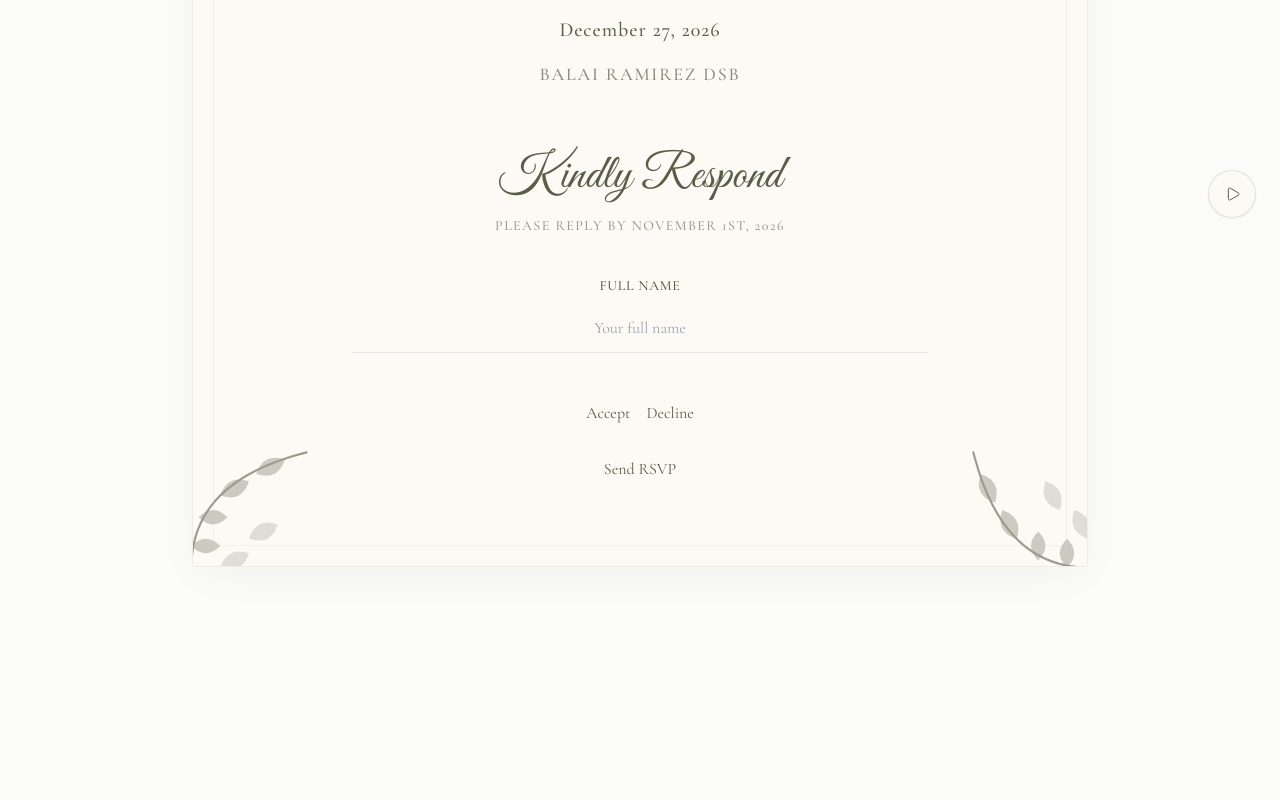
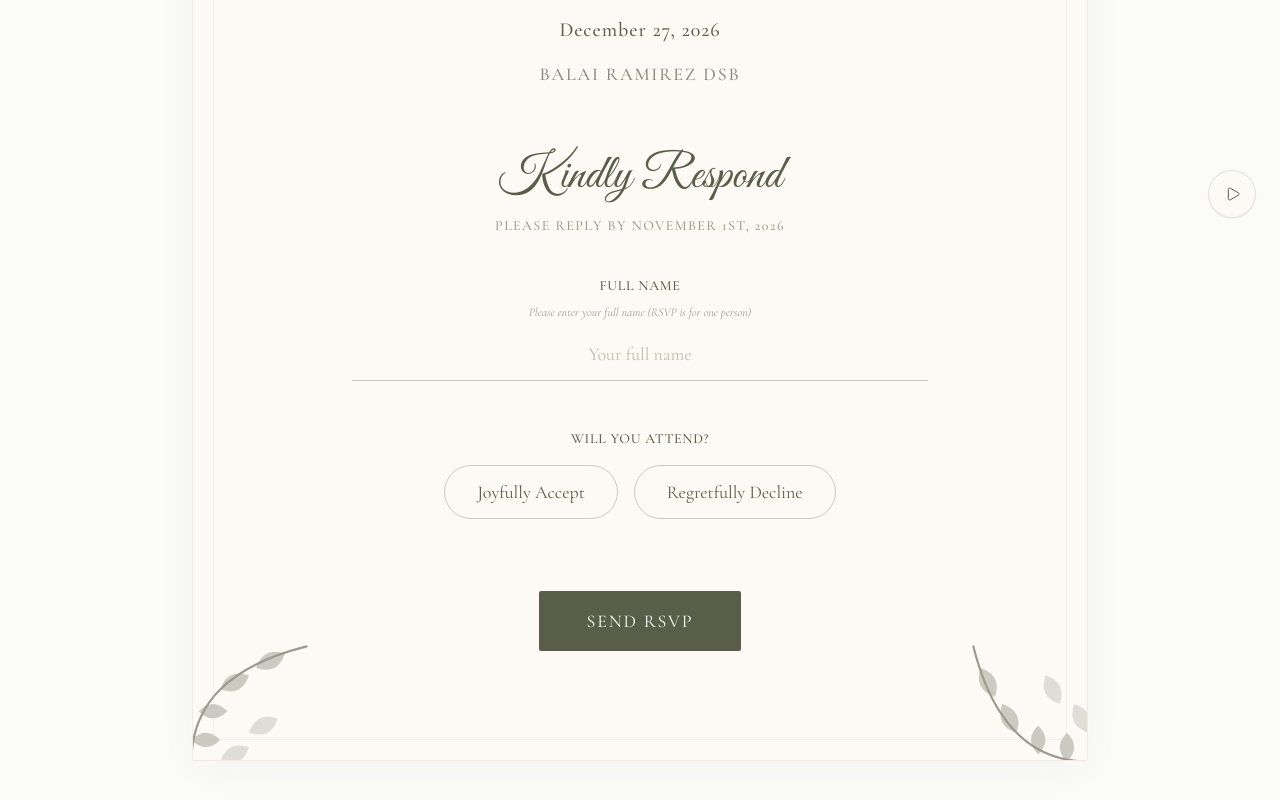
Before and after one commit to CeeZ-11/wedding-rsvp, a React (Vite) app: page / in a window 1280 px wide. Shown: the part 558-1358 px from the top of the page. Before the commit the page ends 1173 px from the top, so only its background shows below. Built offline with nearby package versions, Linux system fonts and the light colour scheme; no server answers.

Commit message:
feat: add loading spinner and submission state without altering RSVP layout

```diff
--- a/src/components/RSVPForm.tsx
+++ b/src/components/RSVPForm.tsx
@@ -7,11 +7,13 @@ import { Confirmation } from './Confirmation';
 import { GIFTS } from '../data/gifts';
 
 export function RSVPForm() {
+  const [fullName, setFullName] = useState('');
   const [attendance, setAttendance] = useState<'yes' | 'no' | null>(null);
   const [transportation, setTransportation] = useState('');
   const [selectedGiftId, setSelectedGiftId] = useState<string | null>(null);
   const [submitted, setSubmitted] = useState(false);
   const [isSubmitting, setIsSubmitting] = useState(false);
+
   const [takenGifts, setTakenGifts] = useState<string[]>([]);
 
   const [errors, setErrors] = useState<{
@@ -19,7 +21,7 @@ export function RSVPForm() {
     attendance?: string;
   }>({});
 
-  // ✅ Fetch taken gifts
+  // FETCH TAKEN GIFTS
   useEffect(() => {
     const fetchGifts = async () => {
       try {
@@ -27,19 +29,18 @@ export function RSVPForm() {
         const data = await res.json();
         setTakenGifts(data.takenGifts || []);
       } catch (err) {
-        console.error(err);
+        console.error('Failed to fetch gifts', err);
       }
     };
 
     fetchGifts();
   }, []);
 
+  // VALIDATION
   const validate = () => {
-    const name = (document.getElementById('fullName') as HTMLInputElement)?.value;
-
     const newErrors: typeof errors = {};
 
-    if (!name || !name.trim()) {
+    if (!fullName.trim()) {
       newErrors.name = 'Please enter your full name';
     }
 
@@ -59,14 +60,11 @@ export function RSVPForm() {
 
     setIsSubmitting(true);
 
-    const name =
-      (document.getElementById('fullName') as HTMLInputElement)?.value || '';
-
     const selectedGiftName =
       GIFTS.find((g) => g.id === selectedGiftId)?.name || '';
 
     const data = {
-      name,
+      name: fullName,
       attendance,
       gift: selectedGiftName,
       dietary:
@@ -77,6 +75,8 @@ export function RSVPForm() {
       transportation,
     };
 
+    console.log('SUBMIT DATA:', data);
+
     try {
       await fetch('/api/rsvp', {
         method: 'POST',
@@ -84,12 +84,13 @@ export function RSVPForm() {
         body: JSON.stringify(data),
       });
 
-      // refresh gifts
+      // refresh taken gifts
       const res = await fetch('/api/gifts');
       const updated = await res.json();
       setTakenGifts(updated.takenGifts || []);
 
       setSubmitted(true);
+
     } catch (error) {
       console.error(error);
       alert('Something went wrong.');
@@ -98,15 +99,16 @@ export function RSVPForm() {
     }
   };
 
-  // ✅ Confirmation
+  // CONFIRMATION
   if (submitted) {
     return (
       <Confirmation
-        name={(document.getElementById('fullName') as HTMLInputElement)?.value || ''}
+        name={fullName}
         attending={attendance}
         selectedGiftId={selectedGiftId}
         onReset={() => {
           setSubmitted(false);
+          setFullName('');
           setAttendance(null);
           setSelectedGiftId(null);
           setTransportation('');
@@ -130,19 +132,30 @@ export function RSVPForm() {
       <form className="space-y-8" onSubmit={handleSubmit}>
         {/* Name */}
         <div className="space-y-2">
-          <label className="block font-serif text-sm tracking-wider text-deep-olive uppercase text-center font-medium">
+          <label
+            htmlFor="fullName"
+            className="block font-serif text-sm tracking-wider text-deep-olive uppercase text-center font-medium"
+          >
             Full Name
           </label>
+          <p className="font-serif text-deep-olive/60 text-xs italic text-center">
+            Please enter your full name (RSVP is for one person)
+          </p>
 
           <input
             type="text"
             id="fullName"
+            value={fullName}
+            onChange={(e) => {
+              setFullName(e.target.value);
+              setErrors((prev) => ({ ...prev, name: undefined }));
+            }}
             placeholder="Your full name"
-            className="w-full bg-transparent border-b px-4 py-3 text-center"
+            className="w-full bg-transparent border-b border-muted-sage/50 px-4 py-3 text-center font-serif text-lg text-deep-olive placeholder:text-muted-sage/60 focus:outline-none focus:border-deep-olive transition-colors"
           />
 
           {errors.name && (
-            <p className="text-red-500 text-xs text-center">
+            <p className="text-red-500 text-xs text-center mt-1">
               {errors.name}
             </p>
           )}
@@ -150,28 +163,74 @@ export function RSVPForm() {
 
         {/* Attendance */}
         <div className="pt-4 space-y-4">
-          <div className="flex justify-center gap-4">
-            <button type="button" onClick={() => setAttendance('yes')}>
-              Accept
+          <label className="block font-serif text-sm tracking-wider text-deep-olive uppercase text-center font-medium">
+            Will you attend?
+          </label>
+
+          <div className="flex flex-col sm:flex-row justify-center gap-4">
+            <button
+              type="button"
+              onClick={() => {
+                setAttendance('yes');
+                setErrors((prev) => ({ ...prev, attendance: undefined }));
+              }}
+              className={`
+                px-8 py-3 rounded-full font-serif text-lg transition-all duration-300 border
+                ${
+                  attendance === 'yes'
+                    ? 'bg-deep-olive text-white border-deep-olive shadow-md'
+                    : 'bg-transparent text-deep-olive border-light-sage hover:border-muted-sage hover:bg-light-sage/10'
+                }
+              `}
+            >
+              Joyfully Accept
             </button>
 
-            <button type="button" onClick={() => setAttendance('no')}>
-              Decline
+            <button
+              type="button"
+              onClick={() => {
+                setAttendance('no');
+                setErrors((prev) => ({ ...prev, attendance: undefined }));
+              }}
+              className={`
+                px-8 py-3 rounded-full font-serif text-lg transition-all duration-300 border
+                ${
+                  attendance === 'no'
+                    ? 'bg-warm-beige text-white border-warm-beige shadow-md'
+                    : 'bg-transparent text-deep-olive border-light-sage hover:border-muted-sage hover:bg-light-sage/10'
+                }
+              `}
+            >
+              Regretfully Decline
             </button>
           </div>
 
           {errors.attendance && (
-            <p className="text-red-500 text-xs text-center">
+            <p className="text-red-500 text-xs text-center mt-2">
               {errors.attendance}
             </p>
           )}
         </div>
 
         {/* CONDITIONAL */}
-        {attendance === 'yes' && (
-          <div className="space-y-8 pt-4">
-            <input id="dietary" placeholder="Dietary" />
-            <textarea id="message" placeholder="Message" />
+        <div
+          className={`space-y-8 pt-4 transition-all duration-500 ${
+            attendance === 'yes'
+              ? 'opacity-100 translate-y-0'
+              : 'opacity-0 -translate-y-2 pointer-events-none absolute'
+          }`}
+        >
+          <input
+            id="dietary"
+            placeholder="Dietary restrictions"
+            className="w-full bg-transparent border-b border-muted-sage/50 px-4 py-3 text-center"
+          />
+
+          <textarea
+            id="message"
+            placeholder="Message..."
+            className="w-full border px-4 py-3 text-center"
+          />
 
           <GiftRegistry
             selectedGiftId={selectedGiftId}
@@ -188,12 +247,27 @@ export function RSVPForm() {
 
           <AttireGuide />
         </div>
+
+        {/* Submit */}
+        <div className="pt-10 pb-6 flex justify-center">
+          <button
+            type="submit"
+            disabled={isSubmitting}
+            className={`
+              group relative px-12 py-4 bg-deep-olive text-white font-serif text-lg tracking-widest uppercase rounded-sm overflow-hidden transition-all
+              ${
+                isSubmitting
+                  ? 'opacity-70 cursor-not-allowed'
+                  : 'hover:shadow-lg hover:bg-[#4a4e3c]'
+              }
+            `}
+          >
+            <span className="flex items-center gap-3 justify-center">
+              {isSubmitting && (
+                <span className="w-4 h-4 border-2 border-white border-t-transparent rounded-full animate-spin"></span>
               )}
-
-        {/* Submit (YOUR DESIGN PRESERVED) */}
-        <div className="flex justify-center">
-          <button type="submit" disabled={isSubmitting}>
               {isSubmitting ? 'Submitting...' : 'Send RSVP'}
+            </span>
           </button>
         </div>
       </form>
```
Lines whose indentation alone changed are shown as unchanged.
